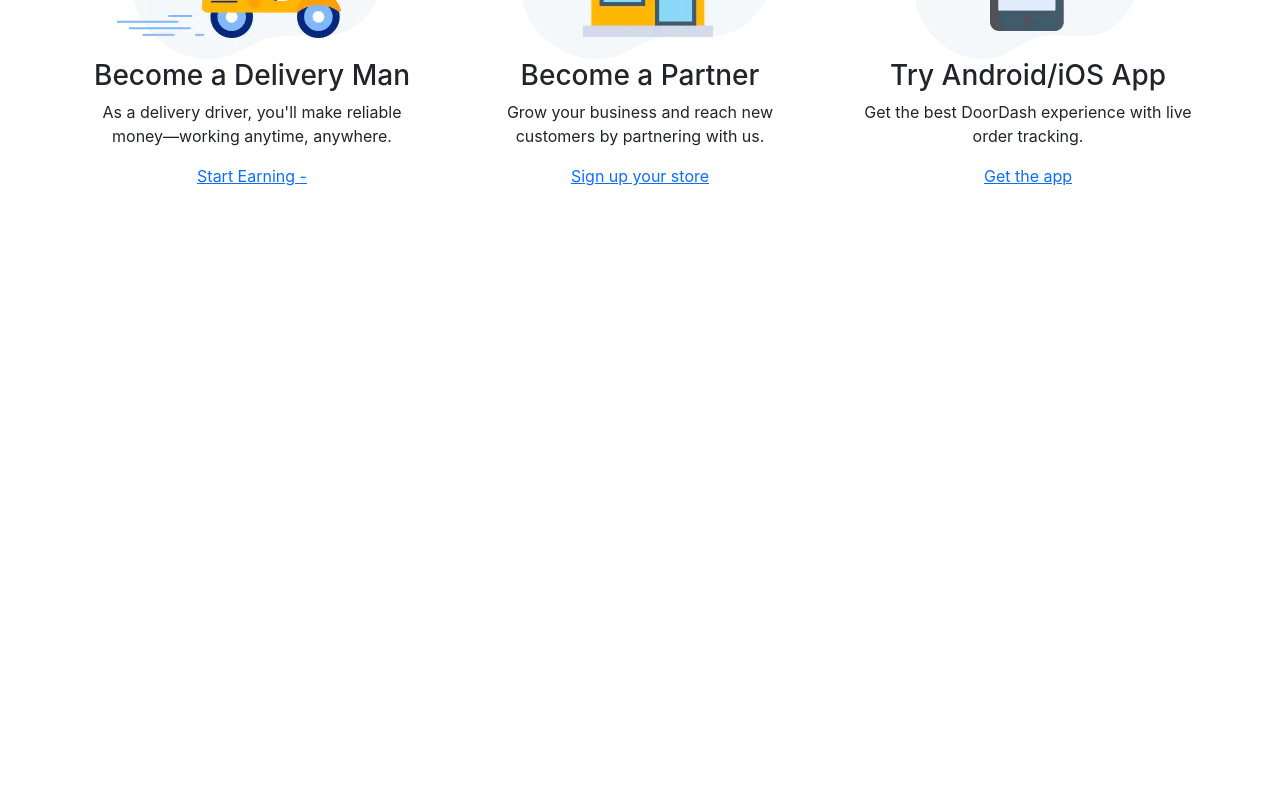
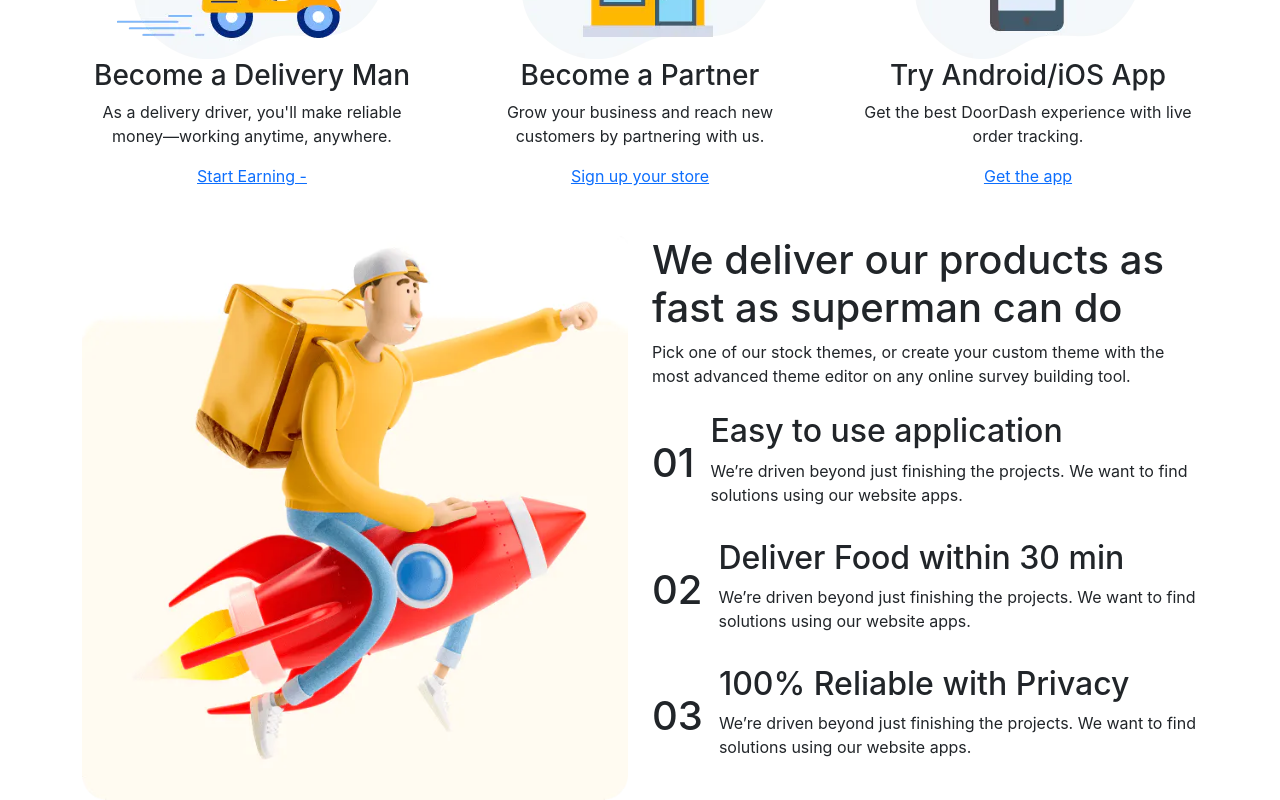
Before and after one commit to me-sajib/food-delivery, a React (Create React App) app: page / in a window 1280 px wide. Shown: the part 1939-2739 px from the top of the page. Before the commit the page ends 2175 px from the top, so only its background shows below. Built offline with nearby package versions, Linux system fonts and the light colour scheme.

Commit message:
fast delivery section design done

```diff
--- a/src/App.css
+++ b/src/App.css
@@ -23,7 +23,8 @@
 
 /* small device banner-image hide */
 @media (max-width: 768px) {
-  .banner-images {
+  .banner-images,
+  .delivery-logos {
     display: none;
   }
 }
--- a/src/components/Home.js
+++ b/src/components/Home.js
@@ -1,4 +1,5 @@
 import React from "react";
+import FastDelivery from "../pages/HowToWork/FastDelivery";
 import WorkSystem from "../pages/HowToWork/WorkSystem";
 import Foods from "../pages/Services/Foods";
 import Banner from "./Banner";
@@ -9,6 +10,7 @@ const Home = () => {
       <Banner />
       <Foods />
       <WorkSystem />
+      <FastDelivery />
     </div>
   );
 };
--- /dev/null
+++ b/src/pages/HowToWork/FastDelivery.js
@@ -0,0 +1,59 @@
+import React from "react";
+import logo from "../../images/superDelivery.png";
+const FastDelivery = () => {
+  return (
+    <div className="container">
+      <div className="row">
+        <div className="col delivery-logos">
+          <div className="delivery-logo">
+            <img src={logo} alt="" className="img-fluid" />
+          </div>
+        </div>
+        <div className="col">
+          <div className="details">
+            <h1>We deliver our products as fast as superman can do</h1>
+            <p>
+              Pick one of our stock themes, or create your custom theme with the
+              most advanced theme editor on any online survey building tool.
+            </p>
+
+            <div className="step-follow pt-2">
+              <div className="d-flex justify-content-center align-items-center">
+                <h1>01</h1>
+                <div className="info ps-3">
+                  <h2>Easy to use application</h2>
+                  <p>
+                    We’re driven beyond just finishing the projects. We want to
+                    find solutions using our website apps.
+                  </p>
+                </div>
+              </div>
+              <div className="d-flex py-3 justify-content-center align-items-center">
+                <h1>02</h1>
+                <div className="info ps-3">
+                  <h2>Deliver Food within 30 min</h2>
+                  <p>
+                    We’re driven beyond just finishing the projects. We want to
+                    find solutions using our website apps.
+                  </p>
+                </div>
+              </div>
+              <div className="d-flex justify-content-center align-items-center">
+                <h1>03</h1>
+                <div className="info ps-3">
+                  <h2>100% Reliable with Privacy</h2>
+                  <p>
+                    We’re driven beyond just finishing the projects. We want to
+                    find solutions using our website apps.
+                  </p>
+                </div>
+              </div>
+            </div>
+          </div>
+        </div>
+      </div>
+    </div>
+  );
+};
+
+export default FastDelivery;
```
Also changed, not shown: src/images/apps.png (added).
